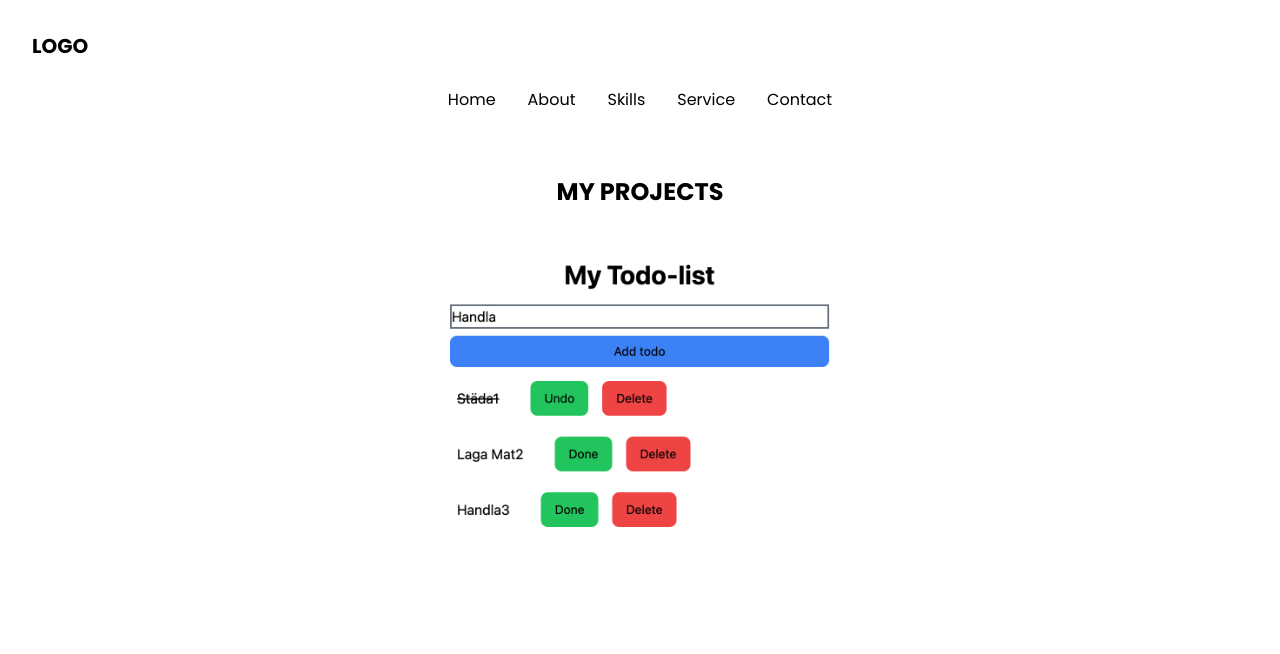
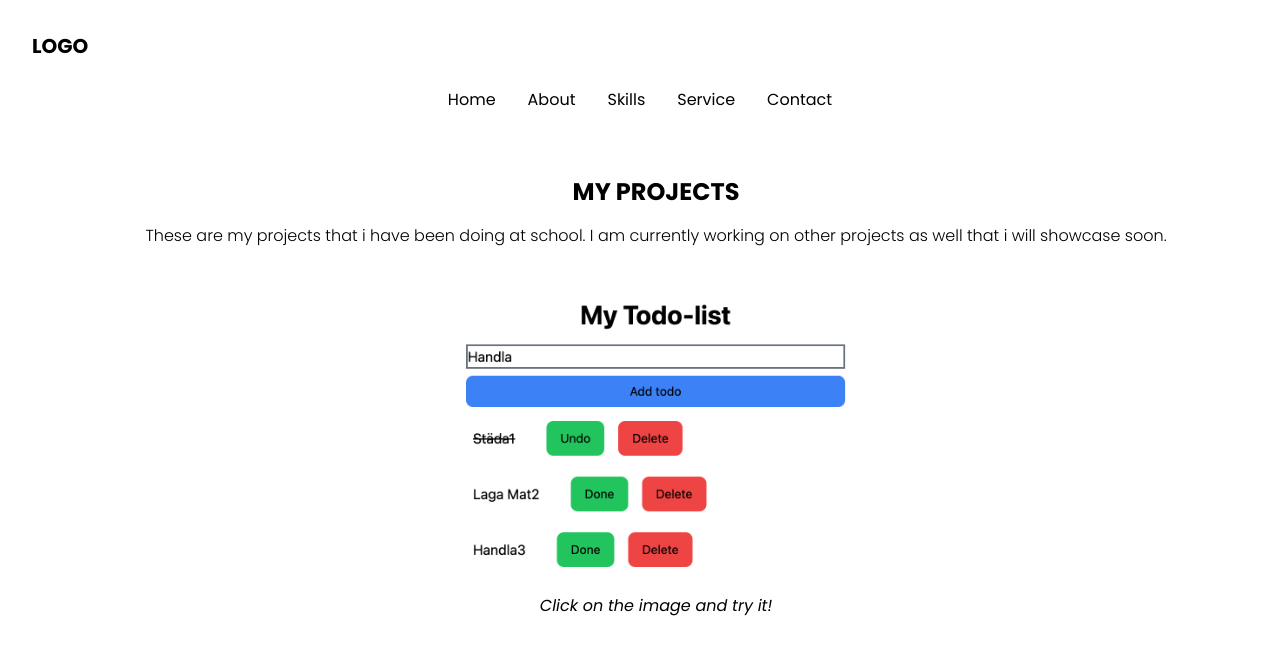
Before and after one commit to aranasaiesh/portfolio, a Next.js app: page /about in a window 1280 px wide. Shown: the top 654 px of the page. Built offline with nearby package versions, Linux system fonts and the light colour scheme.

Commit message:
fixed bugs

```diff
--- a/src/pages/_document.js
+++ b/src/pages/_document.js
@@ -14,6 +14,7 @@ export default function Document() {
           href="https://fonts.googleapis.com/css2?family=Poppins:ital,wght@0,300;0,400;0,500;0,600;0,700;1,300;1,400;1,500&display=swap"
           rel="stylesheet"
         ></link>
+        <title>aran asaiesh</title>
       </Head>
       <body>
         <Main />
--- a/src/pages/about.js
+++ b/src/pages/about.js
@@ -4,14 +4,21 @@ import mytodoapp from "../images/mytodoapp.png";
 export default function About() {
   return (
     <>
-      <div className="flex bg-white text-black justify-center font-bold text-2xl pt-8">
+      <div className="flex bg-white text-black justify-center font-bold text-2xl pt-8 pl-8">
         <h1>MY PROJECTS</h1>
       </div>
-      <div className="flex justify-center pt-8">
+      <p className="flex justify-center font-thin pt-4 pl-8">
+        These are my projects that i have been doing at school. I am currently
+        working on other projects as well that i will showcase soon.{" "}
+      </p>
+      <div className="flex justify-center pt-8 pl-8">
         <a href="https://todo-list-4bhurk2ym-aranasaiesh.vercel.app/">
           <Image src={mytodoapp} width="420" height="120" />
         </a>
       </div>
+      <p className="flex pl-8 italic md:justify-center">
+        Click on the image and try it!
+      </p>
     </>
   );
 }
--- a/src/pages/contact.js
+++ b/src/pages/contact.js
@@ -4,7 +4,7 @@ import Ellipse2 from "../images/Ellipse2.png";
 export default function Contact() {
   return (
     <>
-      <div className="flex bg-white text-black justify-center pt-12">
+      <div className="flex bg-white text-black justify-center pt-12 pl-8">
         <section>
           <div class="py-8 md:py-16 px-4 mx-auto ">
             <h2 class="mb-4 text-2xl text-center text-gray-900 bg-white">
--- a/src/pages/index.js
+++ b/src/pages/index.js
@@ -6,11 +6,11 @@ export default function Home() {
   return (
     <main>
       <div className="flex flex-col gap-2 justify-start w-auto pt-36 pl-16 md:pl-32">
-        <div className="flex fixed pl-48 mix-blend-overlay md:ml-72">
+        <div className="flex fixed pl-48 mix-blend-overlay md:ml-72 md:mix-blend-overlay">
           <Image src={Ellipse1} width="480" height="auto" />
         </div>
         <div>
-          <h1 className="font-bold text-2xl ">Hi, I am Aran</h1>
+          <h1 className="font-bold text-2xl ">Hi, I am Aran.</h1>
         </div>
         <div>
           <h1 className="text-pink-400 font-bold text-2xl ">
--- a/src/pages/skills.js
+++ b/src/pages/skills.js
@@ -9,17 +9,17 @@ import Ellipse2 from "../images/Ellipse2.png";
 export default function Skills() {
   return (
     <>
-      <div className="flex bg-white text-black pl-4 justify-center pt-24 font-bold text-2xl">
+      <div className="flex text-black pl-16 justify-center pt-24 font-bold text-2xl">
         <h1>MY SKILLS</h1>
       </div>
-      <div className="flex flex-row gap-20 justify-center pt-20 p-16">
+      <div className="flex flex-row gap-20 justify-center pt-20 pl-14">
         <FaReact className="flex text-4xl" />
         <DiJavascript1 className="flex text-4xl" />
         <AiOutlineHtml5 className="flex text-4xl" />
       </div>
-      <div className="flex flex-row gap-20 justify-center pt-14 p-8">
+      <div className="flex flex-row gap-20 justify-center pt-20 pl-14">
         <BsFiletypeCss className="flex text-4xl" />
-        <DiNodejs className="flex text-4xl" />
+        <DiNodejs className="flex text-5xl" />
         <SiTailwindcss className="flex text-4xl" />
       </div>
       <div className="flex fixed bottom-0 left-0 mix-blend-overlay">
```
